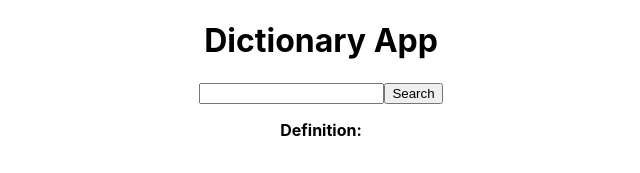
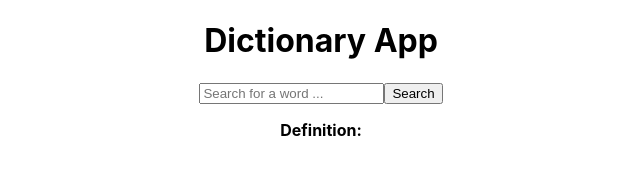
Before and after one commit to saileshbindu/xdictionary, a React (Create React App) app: page / in a window 1280 px wide. Shown: the top 173 px of the page, without its empty margins (319-959 px from the left). Built offline with nearby package versions, Linux system fonts and the light colour scheme.

Commit message:
add placehold

```diff
--- a/src/App.js
+++ b/src/App.js
@@ -25,6 +25,7 @@ function App() {
           type='text'
           value={inputVal}
           onChange={(e) => setInputVal(e.target.value)}
+          placeholder='Search for a word ...'
         />
         <button type='submit' onClick={searchHandle}>Search</button>
       </div>
```
